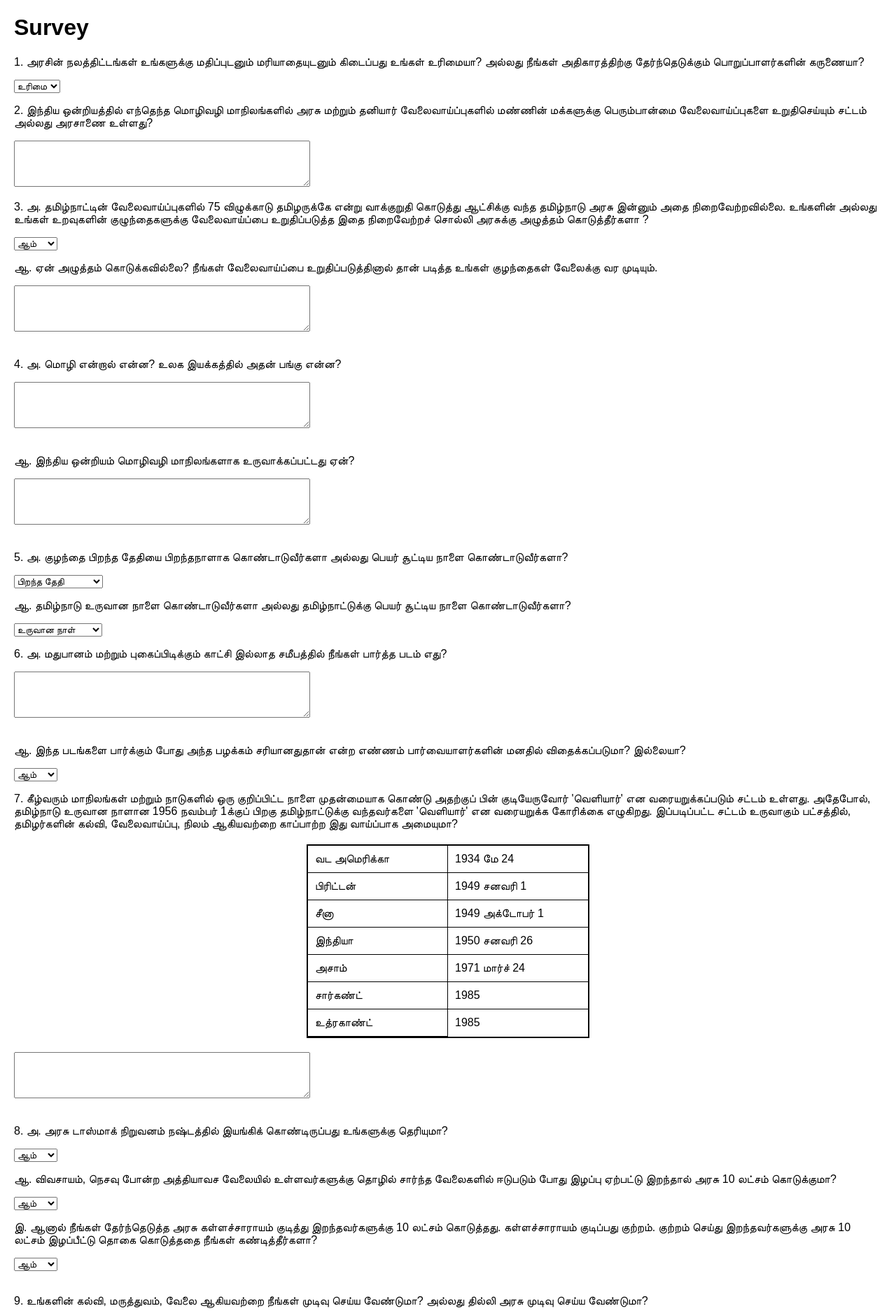
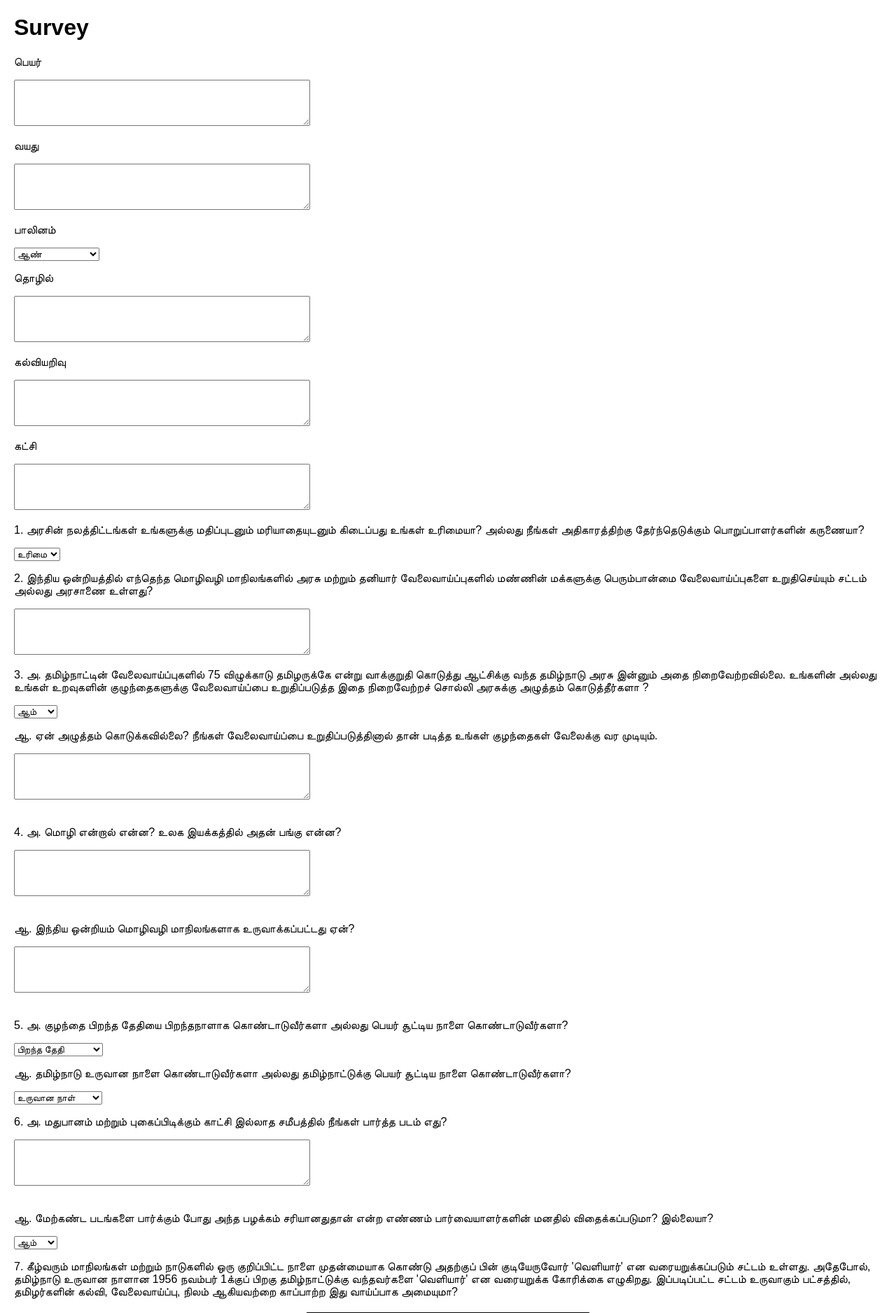
Before and after one commit to Maniyarsan/app, a Flask app: page / in a window 1280 px wide. Shown: the top 1877 px of the page at 70% size. Run offline with Flask 3, Linux system fonts and the light colour scheme.

Commit message:
change questions

```diff
--- a/app.py
+++ b/app.py
@@ -40,6 +40,12 @@ def survey():
 def submit():
 
      # Extract form data
+    பெயர் = request.form.get("பெயர்")
+    வயது = request.form.get("வயது")
+    பாலினம் = request.form.get("பாலினம்")
+    தொழில் = request.form.get("தொழில்")
+    கல்வியறிவு = request.form.get("கல்வியறிவு")
+    கட்சி = request.form.get("கட்சி")
     question1 = request.form.get("question1")
     question2 = request.form.get("question2")
     question3_அ = request.form.get("question3_அ")
@@ -81,7 +87,8 @@ def submit():
     question22_அ = request.form.get("question22_அ")
     question22_ஆ = request.form.get("question22_ஆ")
     question23 = request.form.get("question23")
-    question24 = request.form.get("question24")
+    question24_அ = request.form.get("question24_அ")
+    question24_ஆ = request.form.get("question24_ஆ")
     question25_அ = request.form.get("question25_அ")
     question25_ஆ = request.form.get("question25_ஆ")
     question26_அ = request.form.get("question26_அ")
@@ -97,13 +104,13 @@ def submit():
       # Insert form data into the database
     cursor.execute("""
         INSERT INTO survey_responses (
-        question1, question2, question3_அ, question3_ஆ, question4_அ, question4_ஆ, question5_அ, question5_ஆ, question6_அ, question6_ஆ, question7, question8_அ, question8_ஆ, question8_இ, question9, question10_அ, question10_ஆ, question11_அ, question11_ஆ, question11_இ, question12_அ, question12_ஆ, question13_அ, question13_ஆ, question14_அ, question14_ஆ, question14_இ, question15, question16, question17_அ, question17_ஆ, question18_அ, question18_ஆ, question19, question20_அ, question20_ஆ, question21_அ, question21_ஆ, question22_அ, question22_ஆ, question23, question24, question25_அ, question25_ஆ, question26_அ, question26_ஆ, question27, question28, question29
+        பெயர், வயது, பாலினம், தொழில், கல்வியறிவு, கட்சி, question1, question2, question3_அ, question3_ஆ, question4_அ, question4_ஆ, question5_அ, question5_ஆ, question6_அ, question6_ஆ, question7, question8_அ, question8_ஆ, question8_இ, question9, question10_அ, question10_ஆ, question11_அ, question11_ஆ, question11_இ, question12_அ, question12_ஆ, question13_அ, question13_ஆ, question14_அ, question14_ஆ, question14_இ, question15, question16, question17_அ, question17_ஆ, question18_அ, question18_ஆ, question19, question20_அ, question20_ஆ, question21_அ, question21_ஆ, question22_அ, question22_ஆ, question23, question24_அ, question24_ஆ, question25_அ, question25_ஆ, question26_அ, question26_ஆ, question27, question28, question29
     )
     VALUES (
-        %s, %s, %s, %s, %s, %s, %s, %s, %s, %s, %s, %s, %s, %s, %s, %s, %s, %s, %s, %s, %s, %s, %s, %s, %s, %s, %s, %s, %s, %s, %s, %s, %s, %s, %s, %s, %s, %s, %s, %s, %s, %s, %s, %s, %s, %s, %s, %s, %s
+         %s, %s, %s, %s, %s, %s, %s, %s, %s, %s, %s, %s, %s, %s, %s, %s, %s, %s, %s, %s, %s, %s, %s, %s, %s, %s, %s, %s, %s, %s, %s, %s, %s, %s, %s, %s, %s, %s, %s, %s, %s, %s, %s, %s, %s, %s, %s, %s, %s, %s, %s, %s, %s, %s, %s, %s
     )
 """, (
-    question1, question2, question3_அ, question3_ஆ, question4_அ, question4_ஆ, question5_அ, question5_ஆ, question6_அ, question6_ஆ, question7, question8_அ, question8_ஆ, question8_இ, question9, question10_அ, question10_ஆ, question11_அ, question11_ஆ, question11_இ, question12_அ, question12_ஆ, question13_அ, question13_ஆ, question14_அ, question14_ஆ, question14_இ, question15, question16, question17_அ, question17_ஆ, question18_அ, question18_ஆ, question19, question20_அ, question20_ஆ, question21_அ, question21_ஆ, question22_அ, question22_ஆ, question23, question24, question25_அ, question25_ஆ, question26_அ, question26_ஆ, question27, question28, question29
+    பெயர், வயது, பாலினம், தொழில், கல்வியறிவு, கட்சி, question1, question2, question3_அ, question3_ஆ, question4_அ, question4_ஆ, question5_அ, question5_ஆ, question6_அ, question6_ஆ, question7, question8_அ, question8_ஆ, question8_இ, question9, question10_அ, question10_ஆ, question11_அ, question11_ஆ, question11_இ, question12_அ, question12_ஆ, question13_அ, question13_ஆ, question14_அ, question14_ஆ, question14_இ, question15, question16, question17_அ, question17_ஆ, question18_அ, question18_ஆ, question19, question20_அ, question20_ஆ, question21_அ, question21_ஆ, question22_அ, question22_ஆ, question23, question24_அ, question24_ஆ, question25_அ, question25_ஆ, question26_அ, question26_ஆ, question27, question28, question29
 ))
 
     # Commit and close connection
--- a/templates/survey.html
+++ b/templates/survey.html
@@ -9,6 +9,27 @@
     <h1>Survey</h1>
     <form action="/submit" method="POST">
 
+        <p>பெயர்</p>
+        <textarea name="பெயர்" id="பெயர்" rows="4" cols="50"></textarea><br>
+
+        <p>வயது</p>
+        <textarea name="வயது" id="வயது" rows="4" cols="50"></textarea><br>
+
+        <p>பாலினம்</p>
+        <select name="பாலினம்" id="பாலினம்">
+            <option value="ஆண்">ஆண்</option>
+            <option value="பெண்">பெண்</option>
+            <option value="மூன்றாம் பாலினம்">மூன்றாம் பாலினம்</option>
+        </select><br>
+
+        <p>தொழில்</p>
+        <textarea name="தொழில்" id="தொழில்" rows="4" cols="50"></textarea><br>
+
+        <p>கல்வியறிவு</p>
+        <textarea name="கல்வியறிவு" id="கல்வியறிவு" rows="4" cols="50"></textarea><br>
+
+        <p>கட்சி</p>
+        <textarea name="கட்சி" id="கட்சி" rows="4" cols="50"></textarea><br>
 
         <p>1. அரசின் நலத்திட்டங்கள் உங்களுக்கு மதிப்புடனும் மரியாதையுடனும் கிடைப்பது உங்கள் உரிமையா? அல்லது நீங்கள் அதிகாரத்திற்கு தேர்ந்தெடுக்கும்  பொறுப்பாளர்களின் கருணையா?</p>
 
@@ -51,7 +72,7 @@
 
         <p>6. அ. மதுபானம் மற்றும் புகைப்பிடிக்கும் காட்சி இல்லாத சமீபத்தில் நீங்கள் பார்த்த படம் எது?</p>
             <textarea name="question6_அ" id="question6_அ" rows="4" cols="50"></textarea><br><br>
-        <p>   ஆ. இந்த படங்களை பார்க்கும் போது அந்த பழக்கம் சரியானதுதான் என்ற எண்ணம் பார்வையாளர்களின் மனதில் விதைக்கப்படுமா? இல்லையா?</p>
+        <p>   ஆ. மேற்கண்ட படங்களை பார்க்கும் போது அந்த பழக்கம் சரியானதுதான் என்ற எண்ணம் பார்வையாளர்களின் மனதில் விதைக்கப்படுமா? இல்லையா?</p>
 
         <select name="question6_ஆ" id="question6_ஆ">
             <option value="ஆம்">ஆம்</option>
@@ -126,10 +147,11 @@
             <option value="இல்லை">இல்லை</option>
         </select><br><br>
 
-        <p>9. உங்களின் கல்வி, மருத்துவம், வேலை ஆகியவற்றை நீங்கள் முடிவு செய்ய வேண்டுமா? அல்லது  தில்லி அரசு முடிவு செய்ய வேண்டுமா?</p>
+        <p>9. உங்களின் கல்வி, மருத்துவம், வேலை ஆகியவற்றை நீங்கள் முடிவு செய்ய வேண்டுமா? அல்லது  தில்லி அரசு முடிவு செய்ய வேண்டுமா? மாநில அரசு முடிவு செய்ய வேண்டுமா?</p>
         <select name="question9" id="question9">
             <option value="நாம்">நாம்</option>
             <option value="தில்லி அரசு">தில்லி அரசு</option>
+            <option value="மாநில அரசு">மாநில அரசு</option>
         </select><br><br>
         <textarea name="question9_paragraph" id="question9_paragraph" rows="4" cols="50"></textarea><br>
 
@@ -159,7 +181,7 @@
         <p>12.	அ. முருகன், சிவன் போன்ற கடவுள்கள் பேசியது மற்றும் அவர்களுக்கு பிடித்த மொழி எது?</p>
          <textarea name="question12_அ" id="question12_அ" rows="4" cols="50"></textarea><br>
 
-        <p>    ஆ. தமிழ்நாட்டின் அனைத்து கோவில்களிலும் தமிழில் அர்ச்சனை செய்யப்படுகிறதா? ஏன் இல்லையெனில்?</p>
+        <p>    ஆ. தமிழ்நாட்டின் அனைத்து கோவில்களிலும் தமிழில் அர்ச்சனை செய்யப்படுகிறதா? இல்லையெனில் ஏன்?</p>
         <select name="question12_ஆ" id="question12_ஆ">
             <option value="ஆம்">ஆம்</option>
             <option value="இல்லை">இல்லை</option>
@@ -239,13 +261,19 @@
         <p>23. தமிழரின் ஆட்சி அதிகாரம் இந்திய ஒன்றியத்திடமும், திராவிட மாடல் ஆட்சியாளரிடமும் சிக்கிய பிறகு இழந்த நீர் நிலைகளின் எண்ணிக்கை என்ன?</p>
         <textarea name="question23" id="question23" rows="4" cols="50"></textarea><br>
 
-        <p>24. மழைக்காலத்தில் நீர்நிலை ஓரம் குடியிருக்கும் மக்கள் வீடுகள் நீரில் மூழ்குகின்றன. அவர்களுக்கு அரசு நிரந்தரமான மாற்று குடியிருப்பு அமைக்க இடம் கொடுக்க வேண்டுமா? வேண்டாமா?</p>
-        <select name="question24" id="question24">
-            <option value="வேண்டும்">வேண்டும்</option>
-            <option value="வேண்டாம்">வேண்டாம்</option>
+        <p>24. அ. மழைக்காலங்களில் பாதிக்கப்பட்டவர்களுக்கு வீடு கட்ட மாற்று இடம் கொடுக்கும்போது, அரசு புறம்போக்கு நிலங்களில் கொடுக்கலாமா? அல்லது அரசு செலவில் நிலம் வாங்கி கொடுக்கலாமா?</p>
+        <select name="question24_அ" id="question24_அ">
+            <option value="அரசு புறம்போக்கு நிலங்களில் கொடுக்கலாம்">அரசு புறம்போக்கு நிலங்களில் கொடுக்கலாம்</option>
+            <option value="அரசு செலவில் நிலம் வாங்கி கொடுக்கலாம்">அரசு செலவில் நிலம் வாங்கி கொடுக்கலாம்</option>
         </select><br>
 
-       <p>25. அ. பிற மாநிலங்களில் எத்தனை வருடங்கள் குடியிருந்தால் வாக்காளர் மற்றும் ரேஷன் அட்டை தருகிறார்கள்?</p>
+        <p>ஆ. ஒவ்வொரு முறையும் அரசு (பலவகையான புறம்போக்கு) நிபந்தனைகளை எடுத்து வாக்கு வங்கிக்காக கொடுத்தால் ஒரு காலகட்டத்தில், அரசு நிலங்களே இல்லாமல் போய்விடும் என்பதை உங்களால் உணர முடிகிறதா?</p>
+        <select name="question24_ஆ" id="question24_ஆ">
+            <option value="ஆம்">ஆம்</option>
+            <option value="இல்லை">இல்லை</option>
+        </select><br>
+
+       <p>25. அ. பிற மாநிலங்களில் அயல் மாநிலத்தவருக்கு வாக்காளர் அட்டை மற்றும் குடும்ப அட்டை கொடுக்கப்படுகிறதா? அப்படியெனில் எத்தனை வருடங்கள் குடியிருந்தால் வாக்காளர் மற்றும் ரேஷன் அட்டை தருகிறார்கள்?</p>
        <textarea name="question25_அ" id="question25_அ" rows="4" cols="50"></textarea><br>
        <p>ஆ. தமிழ்நாட்டில் மட்டும் ஏன் வந்தவுடன் கொடுக்கப்படுகிறது?</p>
        <textarea name="question25_ஆ" id="question25_ஆ" rows="4" cols="50"></textarea><br>
```
